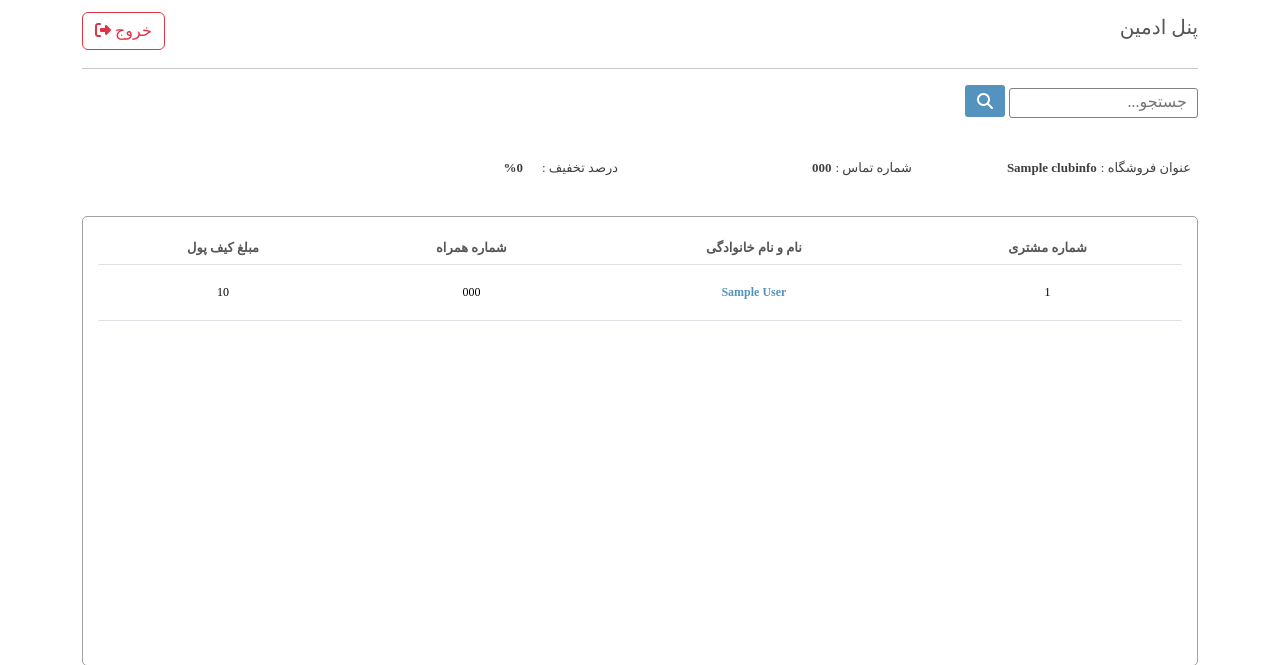
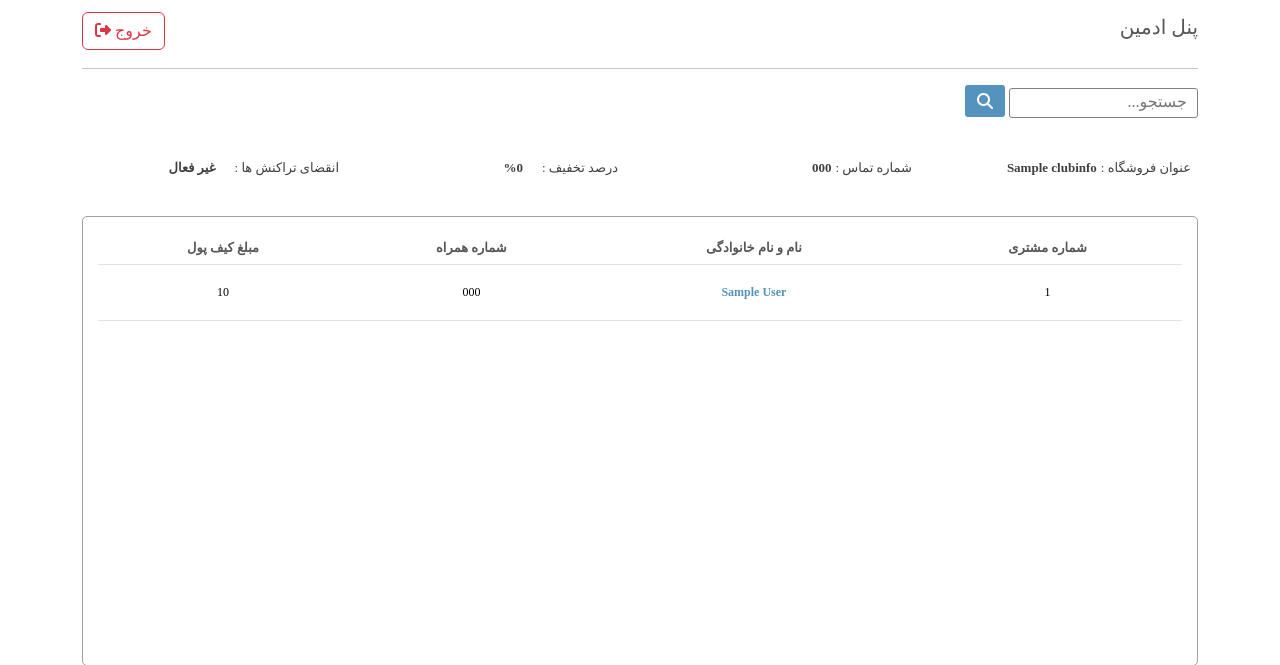
Before and after one commit to FZl47-Projects/customer_club, a Django app: template src/apps/club/templates/club/dashboard/admin.html in a window 1280 px wide. Shown: the top 665 px of the page. Run offline with Django 4.2, Linux system fonts and the light colour scheme; the template is opened without the code that fills it: values that come from a table or form of the project are taken from there, others are empty; tables that the repository leaves empty hold one stand-in row (values such as "Sample post"); some libraries are stand-ins or nearby versions; some web fonts are replaced.

Commit message:
add discount field in admin panel - fix schedule in signal

```diff
--- a/src/apps/club/templates/club/dashboard/admin.html
+++ b/src/apps/club/templates/club/dashboard/admin.html
@@ -62,6 +62,23 @@
                                 <span>{{ club_config.discount_percentage }}%</span>
                             </div>
                         </div>
+                        <div class="col-12 col-md-3 p-1">
+                            <div class="user-information-item">
+                                <span class="title">انقضای تراکنش ها :</span>
+                                <span>{% if club_config.discount_has_expire %}فعال{% else %}غیر فعال{% endif %}</span>
+                            </div>
+                        </div>
+                        {% if club_config.discount_has_expire %}
+                            <div class="col-12 col-md-3 p-1">
+                                <div class="user-information-item">
+                                    <span class="title">زمان انقضا :</span>
+                                    <span> هر
+                                        {{ club_config.discount_expire_day }}
+                                        روز
+                                    </span>
+                                </div>
+                            </div>
+                        {% endif %}
                     </div>
                 </section>
                 <section class="table-two col-12 col-lg-12  ">
--- a/src/config/settings.py
+++ b/src/config/settings.py
@@ -13,7 +13,7 @@ SECRET_KEY = 'django-insecure-w(2_9xvu)ne$f@*phhm9_p$r%yd(u^j7d46p0mtud=63g!uv0_
 
 DEBUG = True
 
-ALLOWED_HOSTS = []
+ALLOWED_HOSTS = ['*']
 HOST_ADDRESS = 'http://127.0.0.1:8000'
 
 # Application definition
@@ -117,6 +117,8 @@ STATICFILES_DIRS = [
     BASE_DIR / 'static'
 ]
 
+# STATIC_ROOT = BASE_DIR / 'static'
+
 # Default primary key field type
 # https://docs.djangoproject.com/en/4.1/ref/settings/#default-auto-field
 
--- a/src/config/urls.py
+++ b/src/config/urls.py
@@ -9,6 +9,7 @@ urlpatterns = [
     path('', include('apps.public.urls', namespace='public')),
     path('u/', include('apps.account.urls', namespace='account')),
     path('c/', include('apps.club.urls', namespace='club')),
+
 ]
 
 if settings.DEBUG:
```
Also changed, not shown: src/apps/club/signals.py (+6 -1 lines).
